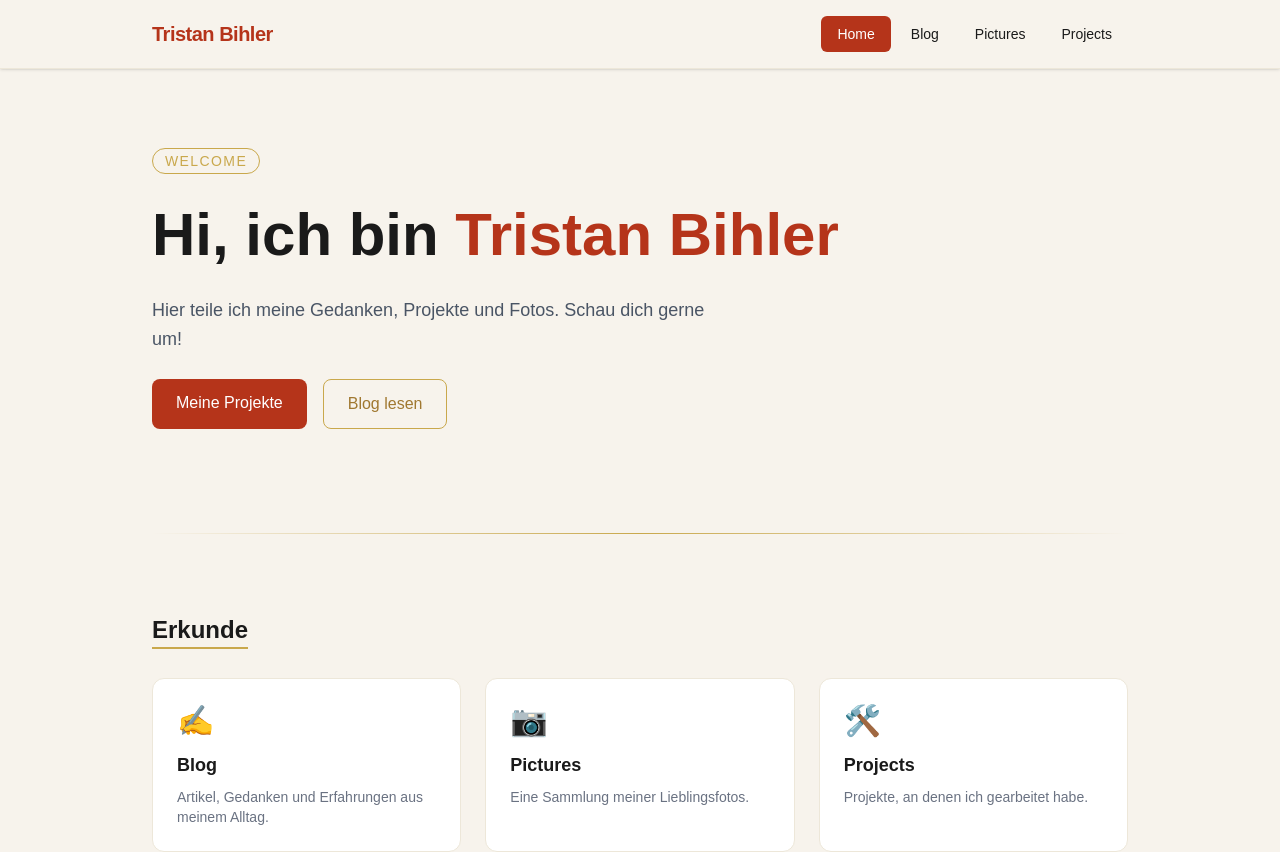
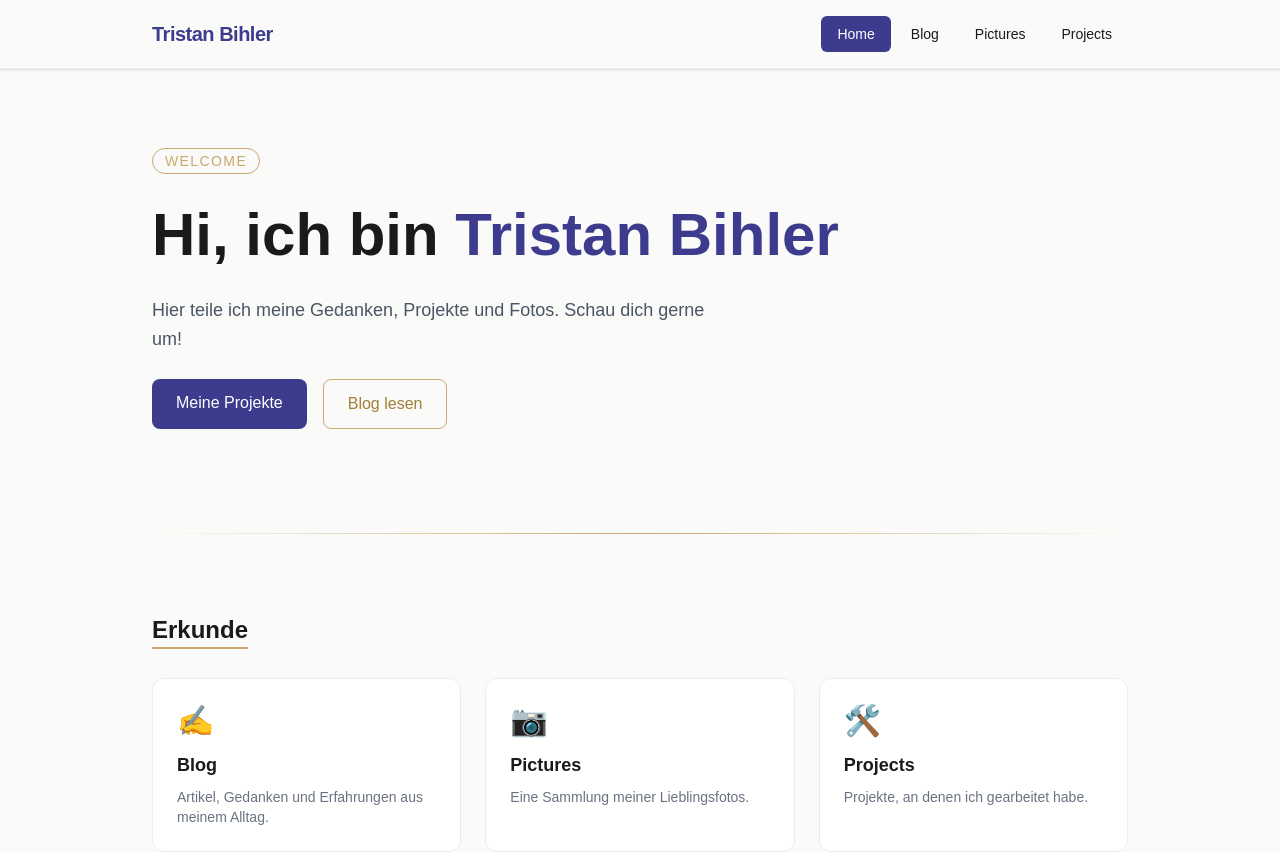
Before and after one commit to Tristan-Bihler/Website, a Next.js app: page / in a window 1280 px wide. Shown: the top 852 px of the page. Built offline with nearby package versions, Linux system fonts and the light colour scheme.

Commit message:
style: Switch color scheme to Indigo & Sand
Replaces Cream/Red/Gold palette with Off-White/Indigo/Sand.

https://claude.ai/code/session_01Bxp4ckHJa5UGUWL6HedupW

```diff
--- a/src/app/globals.css
+++ b/src/app/globals.css
@@ -1,14 +1,14 @@
 @import "tailwindcss";
 
 :root {
-  --background: #F7F3EC;
+  --background: #FAFAF8;
   --foreground: #1a1a1a;
-  --cream: #F7F3EC;
-  --cream-dark: #EDE7D9;
-  --red: #B5341A;
-  --red-dark: #8C2712;
-  --gold: #C9A84C;
-  --gold-dark: #A07830;
+  --cream: #FAFAF8;
+  --cream-dark: #EEECEA;
+  --red: #3D3B8E;
+  --red-dark: #2E2C6E;
+  --gold: #C9A96E;
+  --gold-dark: #A0803A;
 }
 
 @theme inline {
```
